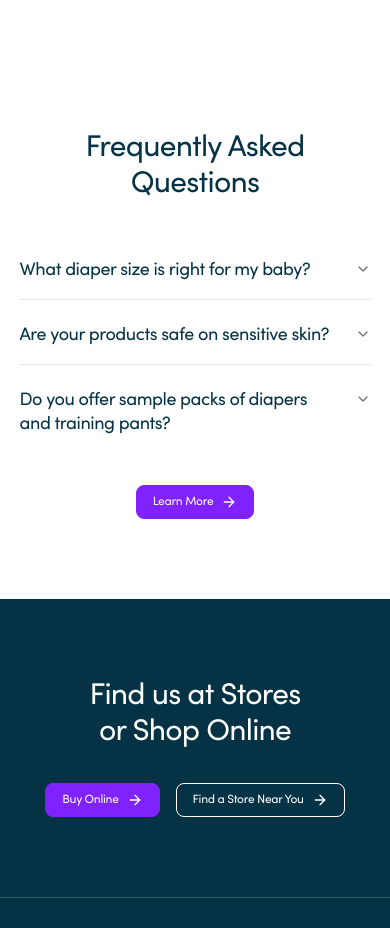
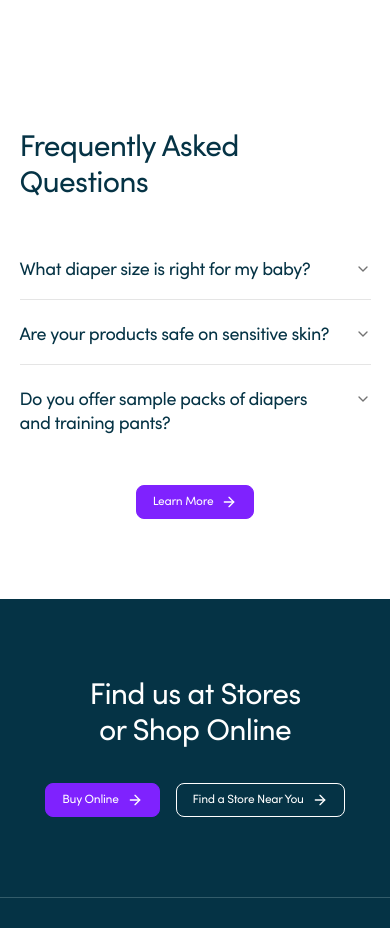
Before and after one commit to adiadishr/tender-touch, a Next.js app: page / in a window 390 px wide. Shown: the part 5580-6508 px from the top of the page. Built offline with nearby package versions, Linux system fonts and the light colour scheme.

Commit message:
fix: faq title start on mobile

```diff
--- a/src/components/sections/faq/index.js
+++ b/src/components/sections/faq/index.js
@@ -11,7 +11,7 @@ export default function FAQ({ className, page }) {
   return (<>
     {/* FAQ */}
     <div className={cn("py-20 w-[90%] mx-auto text-cyan-950", className)}>
-      <div className="mb-8 text-3xl tracking-tight text-center">Frequently Asked Questions</div>
+      <div className="mb-8 text-3xl tracking-tight text-start md:text-center">Frequently Asked Questions</div>
       <Accordion type="multiple" collapsible="true" defaultValue={page && ["item-1", "item-2", "item-3"] || null} className="w-full md:w-[90%] mx-auto mb-8">
         <AccordionItem value="item-1">
           <AccordionTrigger className="cursor-pointer text-lg/6">What diaper size is right for my baby?</AccordionTrigger>
```
